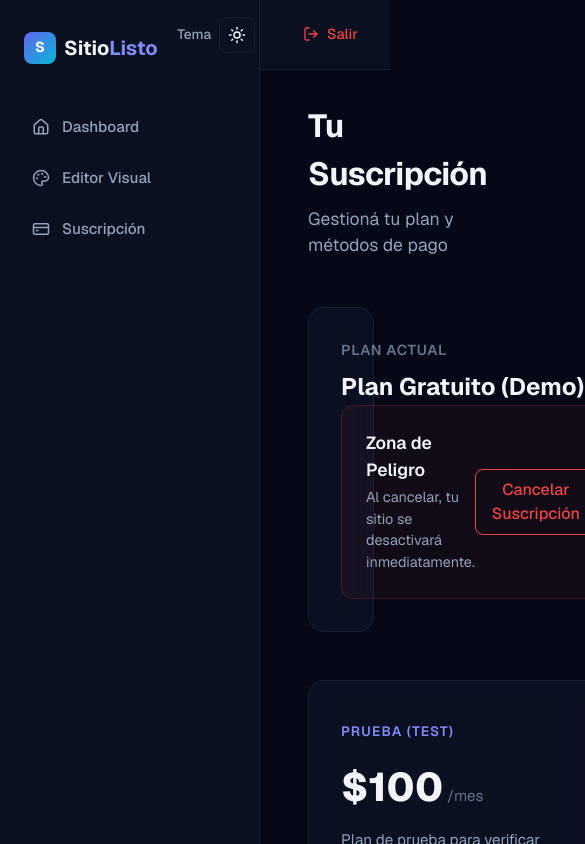
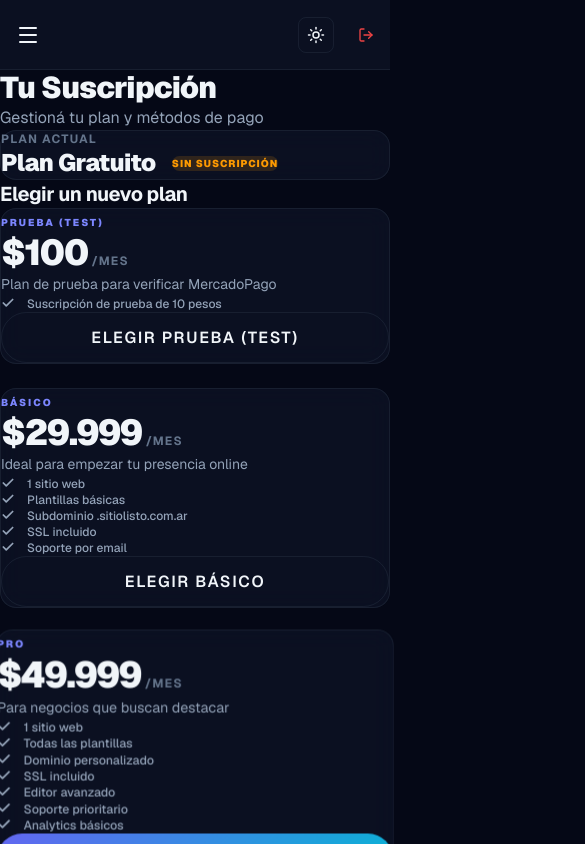
Before and after one commit to v0id4ss3mbl3r/sitio-listo, a Next.js app: page /panel/cuenta in a window 390 px wide. Shown: the top 844 px of the page, 585 px wide, since content can reach past the window. Built offline with nearby package versions, Linux system fonts and the light colour scheme; no server answers.

Commit message:
fix: mejoras integrales de responsividad en el panel y editor

```diff
--- a/src/app/panel/(dashboard)/cuenta/page.tsx
+++ b/src/app/panel/(dashboard)/cuenta/page.tsx
@@ -3,7 +3,6 @@
 import { useState, useEffect } from 'react';
 import { PLANS, PlanType } from '@/lib/constants';
 import { createClient } from '@/lib/supabase/browser';
-import { ThemeToggle } from '@/components/ThemeToggle';
 
 export default function CuentaPage() {
   const [loading, setLoading] = useState<string | null>(null);
@@ -42,7 +41,7 @@ export default function CuentaPage() {
       const data = await response.json();
 
       if (data.url) {
-        window.location.href = data.url; // Redirigir a MercadoPago
+        window.location.href = data.url;
       } else {
         alert(data.error || 'Ocurrió un error al generar el checkout');
       }
@@ -77,114 +76,87 @@ export default function CuentaPage() {
   const plans = Object.values(PLANS);
 
   return (
-    <div style={{ maxWidth: '1200px', margin: '0 auto' }}>
-      <header style={{ marginBottom: '3rem', display: 'flex', justifyContent: 'space-between', alignItems: 'center' }}>
-        <div>
-          <h1 style={{ fontSize: '2rem', fontWeight: 700, color: 'var(--text-primary)', letterSpacing: '-0.02em' }}>
+    <div className="max-w-5xl mx-auto px-4 sm:px-0">
+      <header className="mb-12">
+        <h1 className="text-3xl font-black tracking-tight text-[var(--text-primary)]">
           Tu Suscripción
         </h1>
-          <p style={{ color: 'var(--text-secondary)', marginTop: '0.5rem', fontSize: '1.1rem' }}>
-            Gestioná tu plan y métodos de pago
-          </p>
-        </div>
+        <p className="text-[var(--text-secondary)] mt-1">Gestioná tu plan y métodos de pago</p>
       </header>
 
       {/* Estado actual */}
-      <div className="glass-card" style={{ padding: '2rem', marginBottom: '3rem', display: 'flex', justifyContent: 'space-between', alignItems: 'center', flexWrap: 'wrap', gap: '1rem' }}>
-        <div>
-          <h3 style={{ fontSize: '0.9rem', fontWeight: 600, color: 'var(--text-muted)', textTransform: 'uppercase', letterSpacing: '0.05em' }}>Plan Actual</h3>
-          <div style={{ display: 'flex', alignItems: 'center', gap: '1rem', marginTop: '0.5rem' }}>
-            <span style={{ fontSize: '1.5rem', fontWeight: 700, color: 'var(--text-primary)' }}>
-              {currentSubscription ? PLANS[currentSubscription.plan_type as PlanType]?.name : 'Plan Gratuito (Demo)'}
+      <div className="glass-card p-6 sm:p-10 mb-12">
+        <div className="flex flex-col md:flex-row md:items-center justify-between gap-8">
+          <div className="space-y-2">
+            <h3 className="text-xs font-bold uppercase tracking-widest text-[var(--text-muted)]">Plan Actual</h3>
+            <div className="flex items-center gap-4">
+              <span className="text-2xl sm:text-3xl font-black text-[var(--text-primary)] tracking-tight">
+                {currentSubscription ? PLANS[currentSubscription.plan_type as PlanType]?.name : 'Plan Gratuito'}
               </span>
-            {currentSubscription?.status === 'authorized' && (
-              <span style={{ padding: '0.25rem 0.75rem', borderRadius: '9999px', fontSize: '0.8rem', fontWeight: 600, background: 'rgba(16, 185, 129, 0.15)', color: '#10b981' }}>
-                Activo
+              <span className={`
+                px-3 py-1 rounded-full text-[10px] font-black tracking-widest uppercase
+                ${currentSubscription?.status === 'authorized' ? 'bg-emerald-500/15 text-emerald-500' : 'bg-amber-500/15 text-amber-500'}
+              `}>
+                {currentSubscription?.status === 'authorized' ? 'Activo' : 'Sin suscripción'}
               </span>
-            )}
-            {currentSubscription?.status === 'pending' && (
-              <span style={{ padding: '0.25rem 0.75rem', borderRadius: '9999px', fontSize: '0.8rem', fontWeight: 600, background: 'rgba(245, 158, 11, 0.15)', color: '#f59e0b' }}>
-                Pendiente de pago
-              </span>
-            )}
+            </div>
           </div>
 
-          <div style={{ padding: '1.5rem', background: 'rgba(239, 68, 68, 0.05)', borderRadius: '12px', border: '1px solid rgba(239, 68, 68, 0.2)', display: 'flex', justifyContent: 'space-between', alignItems: 'center' }}>
-            <div>
-              <h3 style={{ fontSize: '1.1rem', fontWeight: 600, color: 'var(--text-primary)', marginBottom: '0.25rem' }}>Zona de Peligro</h3>
-              <p style={{ color: 'var(--text-secondary)', fontSize: '0.9rem' }}>Al cancelar, tu sitio se desactivará inmediatamente.</p>
+          {currentSubscription?.status === 'authorized' && (
+            <div className="p-4 sm:p-6 bg-rose-500/5 border border-rose-500/10 rounded-2xl flex flex-col sm:flex-row sm:items-center justify-between gap-6">
+              <div className="space-y-1">
+                <h4 className="text-rose-500 text-sm font-bold tracking-tight">Zona de Peligro</h4>
+                <p className="text-xs text-[var(--text-secondary)]">Al cancelar, tu sitio se desactivará inmediatamente.</p>
               </div>
               <button
                 onClick={handleCancel}
                 disabled={loading !== null}
-              style={{ background: 'transparent', border: '1px solid #ef4444', color: '#ef4444', padding: '0.5rem 1rem', borderRadius: '8px', cursor: loading ? 'not-allowed' : 'pointer', fontWeight: 500, transition: 'all 0.2s' }}
-              onMouseEnter={(e) => {
-                if (!loading) {
-                  e.currentTarget.style.background = '#ef4444';
-                  e.currentTarget.style.color = 'white';
-                }
-              }}
-              onMouseLeave={(e) => {
-                if (!loading) {
-                  e.currentTarget.style.background = 'transparent';
-                  e.currentTarget.style.color = '#ef4444';
-                }
-              }}
+                className="whitespace-nowrap px-6 py-2.5 rounded-xl border border-rose-500/30 text-rose-500 text-xs font-bold uppercase tracking-widest hover:bg-rose-500 hover:text-white transition-all disabled:opacity-50"
               >
-              {loading ? 'Cancelando...' : 'Cancelar Suscripción'}
+                {loading === 'cancel' ? 'Cancelando...' : 'Cancelar Suscripción'}
               </button>
             </div>
-        </div>
-        {currentSubscription?.status === 'authorized' && (
-          <button className="btn-outline" style={{ padding: '0.6rem 1.25rem', fontSize: '0.9rem' }}>
-            Cancelar suscripción
-          </button>
           )}
         </div>
+      </div>
 
-      {/* Pricing Table (Reutilizada adaptada para Panel) */}
-      <div style={{ display: 'grid', gridTemplateColumns: 'repeat(auto-fit, minmax(300px, 1fr))', gap: '1.5rem', alignItems: 'stretch' }}>
+      <h2 className="text-xl font-bold mb-8 text-[var(--text-primary)] tracking-tight">Elegir un nuevo plan</h2>
+      <div className="grid grid-cols-1 md:grid-cols-3 gap-6">
         {plans.map((plan) => {
           const isCurrentPlan = currentSubscription?.plan_type === plan.slug && currentSubscription?.status === 'authorized';
 
           return (
             <div
               key={plan.slug}
-              className="glass-card"
-              style={{
-                padding: '2.5rem 2rem',
-                display: 'flex',
-                flexDirection: 'column',
-                position: 'relative',
-                overflow: 'hidden',
-                ...(plan.highlighted ? { border: '1px solid rgba(99, 102, 241, 0.4)', boxShadow: '0 0 40px rgba(99, 102, 241, 0.1)' } : {}),
-              }}
+              className={`
+                glass-card p-8 flex flex-col relative overflow-hidden transition-all
+                ${plan.highlighted ? 'border-indigo-500/40 shadow-glow scale-[1.02] z-10' : 'hover:scale-[1.01]'}
+              `}
             >
               {plan.highlighted && (
-                <div style={{ position: 'absolute', top: '1rem', right: '-2rem', background: 'var(--gradient-primary)', color: 'white', fontSize: '0.75rem', fontWeight: 600, padding: '0.25rem 3rem', transform: 'rotate(45deg)' }}>
-                  Recomendado
+                <div className="absolute top-0 right-0 bg-indigo-500 text-white text-[10px] font-black px-8 py-1 tracking-widest transform rotate-45 translate-x-8 translate-y-4">
+                  PRO
                 </div>
               )}
 
-              <span style={{ fontSize: '0.85rem', fontWeight: 600, color: 'var(--color-primary-light)', textTransform: 'uppercase', letterSpacing: '0.08em' }}>
+              <div className="mb-6">
+                <span className="text-[10px] font-black uppercase tracking-[0.2em] text-indigo-400">
                   {plan.name}
                 </span>
-
-              <div style={{ marginTop: '1rem', display: 'flex', alignItems: 'baseline', gap: '0.25rem' }}>
-                <span style={{ fontSize: '2.5rem', fontWeight: 800, color: 'var(--text-primary)' }}>{plan.priceDisplay}</span>
-                <span style={{ fontSize: '0.95rem', color: 'var(--text-muted)' }}>/mes</span>
+                <div className="mt-2 flex items-baseline gap-1">
+                  <span className="text-4xl font-black text-[var(--text-primary)] tracking-tighter">{plan.priceDisplay}</span>
+                  <span className="text-xs font-bold text-[var(--text-muted)] tracking-widest uppercase">/mes</span>
+                </div>
               </div>
 
-              <p style={{ color: 'var(--text-secondary)', marginTop: '0.75rem', fontSize: '0.95rem', lineHeight: 1.5 }}>
+              <p className="text-sm text-[var(--text-secondary)] leading-relaxed mb-8 flex-1">
                 {plan.description}
               </p>
 
-              <div style={{ width: '100%', height: '1px', background: 'var(--border-subtle)', margin: '1.5rem 0' }} />
-
-              <ul style={{ listStyle: 'none', padding: 0, display: 'flex', flexDirection: 'column', gap: '0.75rem', flex: 1 }}>
+              <ul className="space-y-3 mb-10">
                 {plan.features.map((feature) => (
-                  <li key={feature} style={{ display: 'flex', alignItems: 'center', gap: '0.75rem', fontSize: '0.9rem', color: 'var(--text-secondary)' }}>
-                    <svg width="16" height="16" viewBox="0 0 24 24" fill="none" stroke="var(--color-primary-light)" strokeWidth="3" strokeLinecap="round" strokeLinejoin="round">
+                  <li key={feature} className="flex items-start gap-3 text-xs text-[var(--text-secondary)] font-medium">
+                    <svg className="mt-0.5 shrink-0" width="14" height="14" viewBox="0 0 24 24" fill="none" stroke="currentColor" strokeWidth="3" strokeLinecap="round" strokeLinejoin="round">
                       <polyline points="20 6 9 17 4 12" />
                     </svg>
                     {feature}
@@ -195,10 +167,13 @@ export default function CuentaPage() {
               <button
                 onClick={() => handleSubscribe(plan.slug as PlanType)}
                 disabled={isCurrentPlan || loading !== null}
-                className={plan.highlighted ? 'btn-primary' : 'btn-outline'}
-                style={{ marginTop: '2rem', width: '100%', opacity: isCurrentPlan ? 0.5 : 1, cursor: isCurrentPlan ? 'not-allowed' : 'pointer' }}
+                className={`
+                  w-full py-4 rounded-xl font-bold text-xs uppercase tracking-widest transition-all
+                  ${plan.highlighted ? 'btn-primary' : 'btn-outline'}
+                  ${isCurrentPlan ? 'opacity-50 cursor-not-allowed' : ''}
+                `}
               >
-                {loading === plan.slug ? 'Generando...' : isCurrentPlan ? 'Plan Actual' : `Suscribirme a ${plan.name}`}
+                {loading === plan.slug ? 'Generando...' : isCurrentPlan ? 'Tu Plan Actual' : `Elegir ${plan.name}`}
               </button>
             </div>
           );
--- a/src/app/panel/(dashboard)/layout.tsx
+++ b/src/app/panel/(dashboard)/layout.tsx
@@ -1,10 +1,11 @@
 'use client';
 
 import { createClient } from '@/lib/supabase/browser';
-import { LogOut, Home, Palette, CreditCard } from 'lucide-react';
+import { LogOut, Home, Palette, CreditCard, Menu, X } from 'lucide-react';
 import { ThemeToggle } from '@/components/ThemeToggle';
 import Link from 'next/link';
 import { usePathname } from 'next/navigation';
+import { useState, useEffect } from 'react';
 
 export default function PanelLayout({
   children,
@@ -12,7 +13,13 @@ export default function PanelLayout({
   children: React.ReactNode;
 }) {
   const supabase = createClient();
-  const pathname = usePathname(); // En proxy de app.*, '/' es el dashboard
+  const pathname = usePathname();
+  const [isMobileMenuOpen, setIsMobileMenuOpen] = useState(false);
+
+  // Cerrar menú móvil al cambiar de ruta
+  useEffect(() => {
+    setIsMobileMenuOpen(false);
+  }, [pathname]);
 
   const handleLogout = async () => {
     await supabase.auth.signOut();
@@ -38,6 +45,21 @@ export default function PanelLayout({
 
   return (
     <div style={{ minHeight: '100vh', display: 'flex', background: 'var(--bg-dark)' }}>
+      {/* Overlay para móvil */}
+      {isMobileMenuOpen && (
+        <div
+          onClick={() => setIsMobileMenuOpen(false)}
+          style={{
+            position: 'fixed',
+            inset: 0,
+            background: 'rgba(0,0,0,0.5)',
+            zIndex: 40,
+            backdropFilter: 'blur(4px)'
+          }}
+          className="md:hidden"
+        />
+      )}
+
       {/* Sidebar */}
       <aside
         style={{
@@ -47,18 +69,32 @@ export default function PanelLayout({
           padding: '2rem 1rem',
           display: 'flex',
           flexDirection: 'column',
-          position: 'sticky',
+          position: 'fixed',
           top: 0,
+          bottom: 0,
+          left: isMobileMenuOpen ? 0 : '-260px',
           height: '100vh',
+          zIndex: 50,
+          transition: 'left 0.3s cubic-bezier(0.4, 0, 0.2, 1)',
         }}
+        className="md:sticky md:left-0"
       >
-        <div style={{ display: 'flex', alignItems: 'center', gap: '0.5rem', marginBottom: '2.5rem', padding: '0 0.5rem' }}>
+        <div style={{ display: 'flex', alignItems: 'center', justifyContent: 'space-between', marginBottom: '2.5rem', padding: '0 0.5rem' }}>
+          <div style={{ display: 'flex', alignItems: 'center', gap: '0.5rem' }}>
             <div style={{ width: '32px', height: '32px', borderRadius: '8px', background: 'var(--gradient-primary)', display: 'flex', alignItems: 'center', justifyContent: 'center', fontSize: '0.9rem', fontWeight: 700, color: 'white' }}>
               S
             </div>
             <span style={{ fontSize: '1.25rem', fontWeight: 700, color: 'var(--text-primary)' }}>
               Sitio<span style={{ color: 'var(--color-primary-light)' }}>Listo</span>
             </span>
+          </div>
+          <button
+            onClick={() => setIsMobileMenuOpen(false)}
+            className="md:hidden"
+            style={{ background: 'transparent', border: 'none', color: 'var(--text-secondary)', cursor: 'pointer' }}
+          >
+            <X size={20} />
+          </button>
         </div>
 
         <nav style={{ display: 'flex', flexDirection: 'column', gap: '0.25rem', flex: 1 }}>
@@ -86,19 +122,34 @@ export default function PanelLayout({
           background: 'var(--bg-card)',
           display: 'flex',
           alignItems: 'center',
-          justifyContent: 'flex-end',
-          padding: '0 2rem',
-          gap: '1.5rem',
+          justifyContent: 'space-between',
+          padding: '0 1rem',
           position: 'sticky',
           top: 0,
-          zIndex: 10,
-        }}>
+          zIndex: 30,
+        }} className="md:px-8">
+          <button
+            onClick={() => setIsMobileMenuOpen(true)}
+            className="md:hidden"
+            style={{
+              background: 'transparent',
+              border: 'none',
+              color: 'var(--text-primary)',
+              cursor: 'pointer',
+              display: 'flex',
+              alignItems: 'center'
+            }}
+          >
+            <Menu size={24} />
+          </button>
+
+          <div style={{ display: 'flex', alignItems: 'center', gap: '1.5rem', marginLeft: 'auto' }}>
             <div style={{ display: 'flex', alignItems: 'center', gap: '0.5rem' }}>
-            <span style={{ fontSize: '0.85rem', color: 'var(--text-secondary)', fontWeight: 500 }}>Tema</span>
+              <span style={{ fontSize: '0.85rem', color: 'var(--text-secondary)', fontWeight: 500 }} className="hidden sm:inline">Tema</span>
               <ThemeToggle />
             </div>
 
-          <div style={{ width: '1px', height: '24px', background: 'var(--border-subtle)' }} />
+            <div style={{ width: '1px', height: '24px', background: 'var(--border-subtle)' }} className="hidden sm:block" />
 
             <button
               onClick={handleLogout}
@@ -107,12 +158,13 @@ export default function PanelLayout({
               onMouseLeave={(e) => e.currentTarget.style.opacity = '1'}
             >
               <LogOut size={16} />
-            Salir
+              <span className="hidden sm:inline">Salir</span>
             </button>
+          </div>
         </header>
 
         {/* Content */}
-        <main style={{ padding: '2rem 3rem', flex: 1 }}>
+        <main style={{ flex: 1 }} className="p-4 sm:p-8 md:p-12">
           {children}
         </main>
       </div>
```
Also changed, not shown: src/app/panel/(dashboard)/editor/page.tsx (+33 -27 lines). Lines whose indentation alone changed are shown as unchanged.
